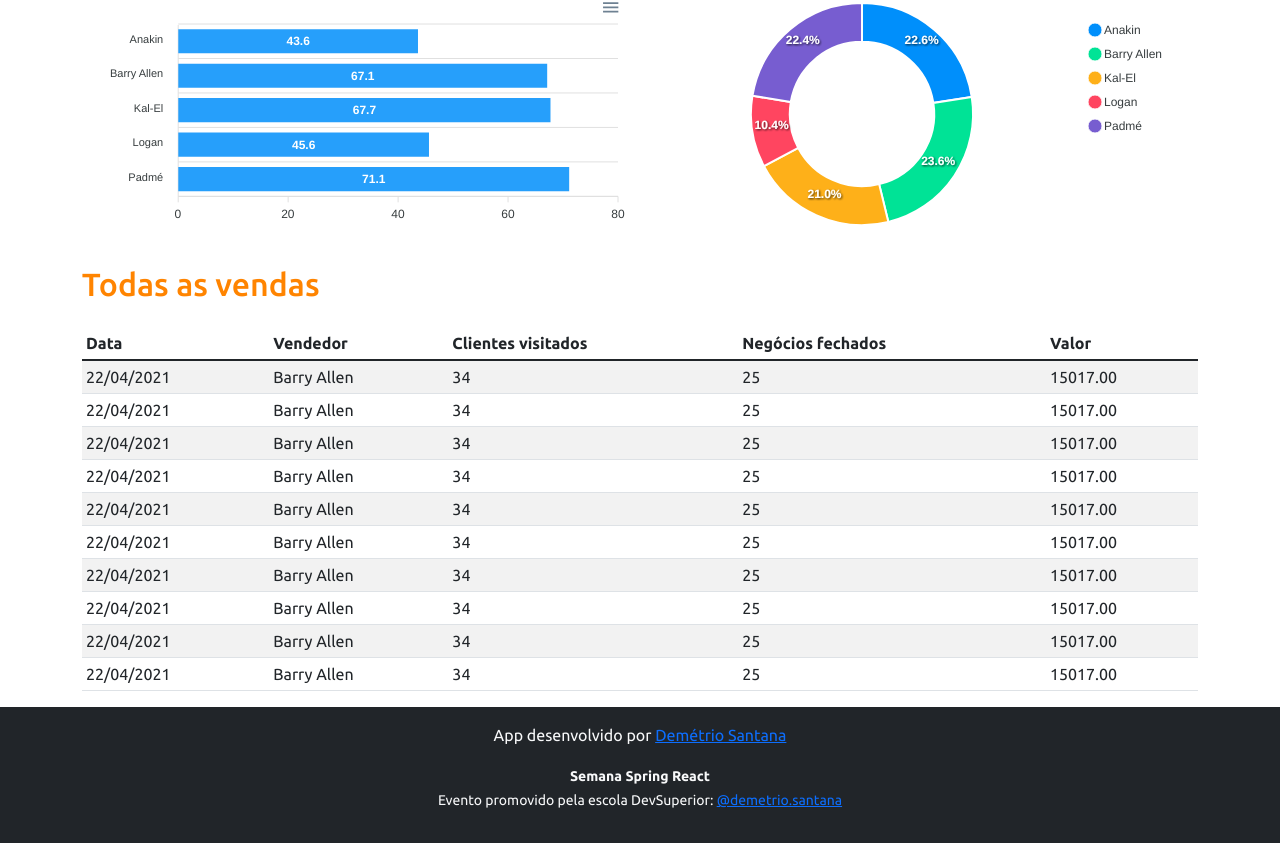
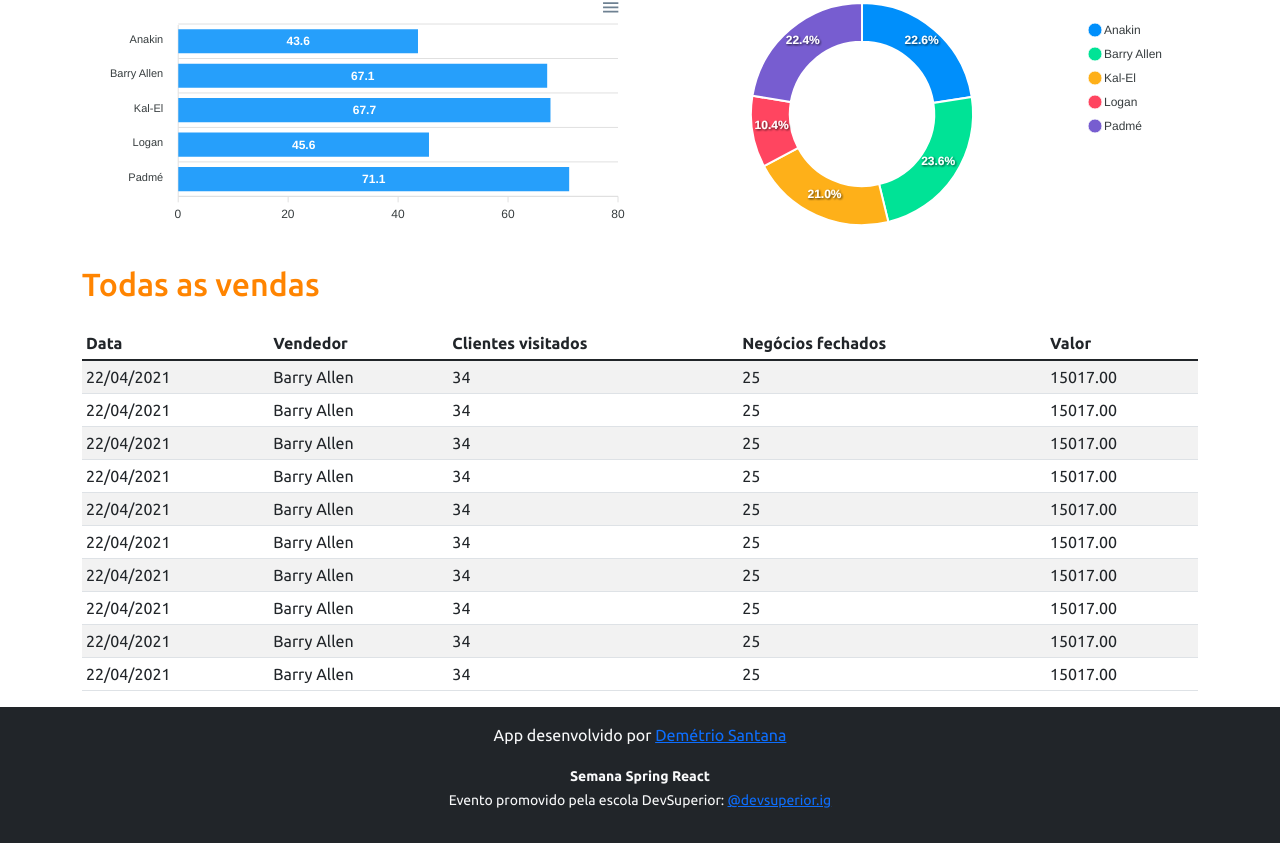
Before and after one commit to DemetrioSantana/projeto-react-spring-para-estudo, a React (Create React App) app in the folder frontend/: page / in a window 1280 px wide. Shown: the part 199-1042 px from the top of the page. Built offline with nearby package versions, Linux system fonts and the light colour scheme.

Commit message:
Alterando o nome do footer

```diff
--- a/frontend/src/components/Footer/index.tsx
+++ b/frontend/src/components/Footer/index.tsx
@@ -5,7 +5,7 @@ const Footer = () => {
   <div className="container">
     <p className="text-light">App desenvolvido por <a href="https://github.com/DemetrioSantana" target="_blank" rel="noreferrer">Demétrio Santana</a></p>
     <p className="text-light"><small><strong>Semana Spring React</strong><br/>
-      Evento promovido pela escola DevSuperior: <a href="https://instagram.com/demetrio.santana" target="_blank" rel="noreferrer">@demetrio.santana</a></small></p>
+      Evento promovido pela escola DevSuperior: <a href="https://instagram.com/devsuperior.ig" target="_blank" rel="noreferrer">@devsuperior.ig</a></small></p>
   </div>
 </footer>
     );
```
